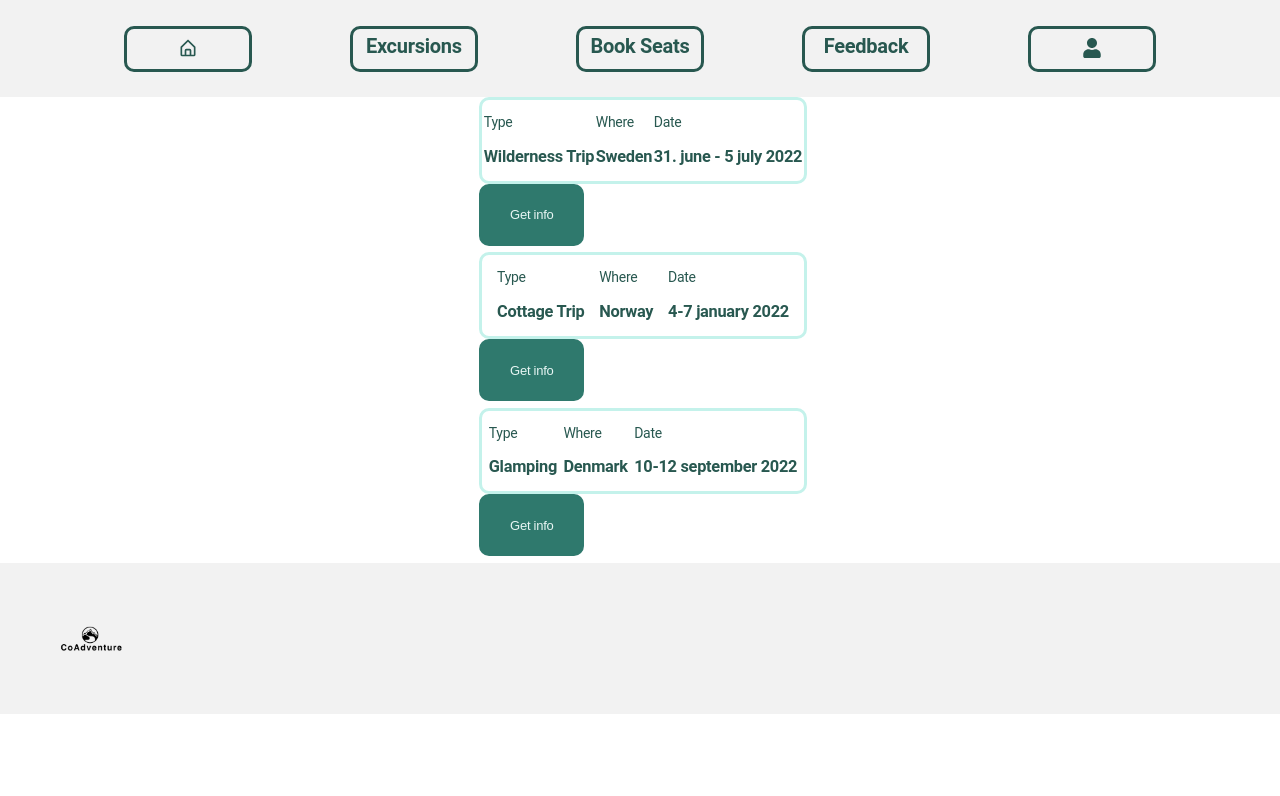
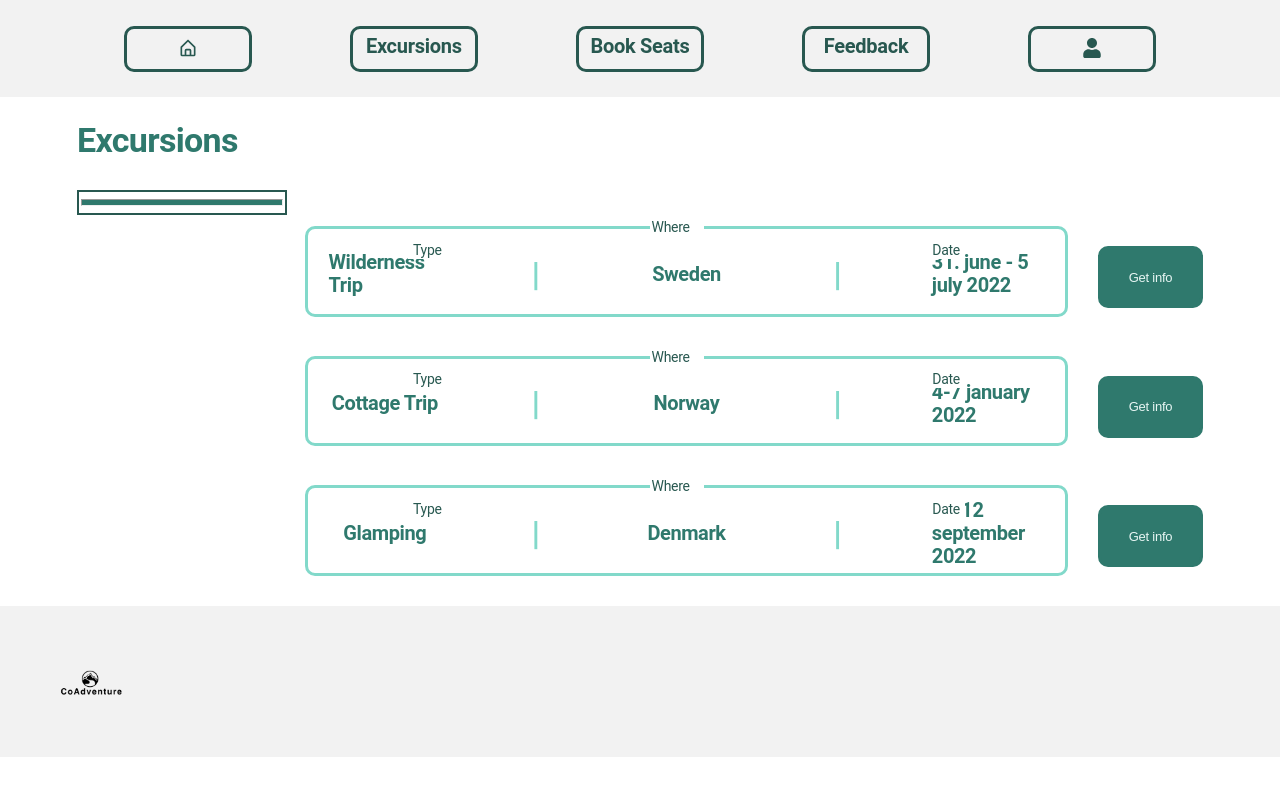
Before and after one commit to EliBB/TID_Group6, a React (Create React App) app in the folder coadventure/: page /excursions in a window 1280 px wide. Shown: the top 796 px of the page. Built offline with nearby package versions, Linux system fonts and the light colour scheme; what parse would draw is missing.

Commit message:
implementation of components

```diff
--- a/coadventure/src/components/Excursions/ExcursionInfo.css
+++ b/coadventure/src/components/Excursions/ExcursionInfo.css
@@ -1,10 +1,14 @@
 .data{
     display: flex;
     flex-direction: column;
+    width: 800px;
+    margin-top: 20px;
 }
 
 .info-row{
     display: flex;
+    flex-direction: row;
+    align-items: center;
     margin-bottom: 2%;
     justify-content: space-between;
 }
--- a/coadventure/src/components/Excursions/ExcursionInfo.js
+++ b/coadventure/src/components/Excursions/ExcursionInfo.js
@@ -56,22 +56,28 @@ const ExcursionInfo = ({goNextStep, goBackStep}) => {
                                 <h3>Children: {excursion.children}</h3>
                             </div>
                         </div>
+
                     </div>
-
-                    <div>
-                        <h1>Shopping List</h1>
-                    </div>
-                </div>
-
-                <div className="button-row">
-                    <button className="green-button" onClick={goBackStep}>
-                        Cancel
-                    </button>
 
                     <button className="green-button" type="submit" onClick={goNextStep}>
                         Sign up
                     </button>
+
                 </div>
+
+                <div className="button-row">
+                    <div>
+                        <h1>Shopping List</h1>
+                    </div>
+                    <div>
+                        <h1>Duty List</h1>
+                    </div>
+
+                </div>
+
+                <button className="green-button" onClick={goBackStep}>
+                    Back
+                </button>
             </div>
             ))}
 
--- /dev/null
+++ b/coadventure/src/components/Excursions/ExcursionOverview.css
@@ -0,0 +1,41 @@
+.member-container{
+    display: flex;
+
+}
+
+.header-member{
+    height: 70px;
+
+}
+
+.member-excursions{
+    display: flex;
+    flex-direction: column;
+
+    margin-left: 20px;
+    margin-top: 120px;
+    width: 900px;
+
+}
+
+.all-excursions{
+    display: flex;
+    flex-direction: column;
+
+}
+
+.one-excursion{
+    display: flex;
+    justify-content: space-around;
+    align-items: center;
+
+}
+
+.info-excursion{
+    width: 800px;
+
+}
+
+.button-getInfo{
+    margin-bottom: 10px;
+}
--- a/coadventure/src/components/Excursions/ExcursionOverview.js
+++ b/coadventure/src/components/Excursions/ExcursionOverview.js
@@ -1,4 +1,7 @@
 import React from "react";
+import ColoredLine from "../smallComponents/LineHeader"
+import OverviewExcursions from "../smallComponents/OverviewExcursions";
+import './ExcursionOverview.css'
 
 const ExcursionOverview = ({goNextStep}) => {
 
@@ -9,35 +12,43 @@ const ExcursionOverview = ({goNextStep}) => {
     ]
 
     return(
-        <div className="data">
-            {excursions.map(excursion => (
-                <div className="info-row">
-                    <div className="row">
-                        <div className="row-item" key={excursion.excursionId}>
-                            <div className="col-item">
-                                <p>Type</p>
-                                <h3>{excursion.type}  </h3>
+        <div className="member-container">
+            <div className="member-header">
+                <div className="header-member">
+                    <h1 className="header1">Excursions</h1>
                 </div>
 
-                            <div className="col-item">
-                                <p>Where</p>
-                                <h3>{excursion.where} </h3>
-                            </div>
 
-                            <div className="col-item">
-                                <p>Date</p>
-                                <h3>{excursion.date}</h3>
-                            </div>
+                <div className="horizontal-line">
+                    <ColoredLine></ColoredLine>
                 </div>
             </div>
 
-                    <div>
+            <div className="member-excursions">
+
+                <div className="all-excursions">
+                    {excursions.map(excursion => (
+                        <div className="one-excursion" key={excursion.excursionId}>
+
+                            <div className="info-excursion">
+                                <OverviewExcursions type={excursion.type}
+                                where={excursion.where}
+                                date={excursion.date}
+                                actionBtn="Get Info"></OverviewExcursions>
+                            </div>
+
+                            <div className="button-getInfo">
                                 <button className="green-button" onClick={goNextStep}>
                                     Get info
                                 </button>
                             </div>
+
                         </div>
                     ))}
+                </div>
+
+            </div>
+
         </div>
     )
 }
--- a/coadventure/src/components/Login/Login.js
+++ b/coadventure/src/components/Login/Login.js
@@ -3,7 +3,7 @@ import './Login.css';
 
 import { Link } from 'react-router-dom';
 import Parse from 'parse';
-import SignUp from "../SignUp/SignUp";
+//import SignUp from "../SignUp/SignUp";
 
 function Login(){
     const [email, setEmail] = useState("");
--- a/coadventure/src/components/MenuBar/Profile.css
+++ b/coadventure/src/components/MenuBar/Profile.css
@@ -1,7 +1,11 @@
+.main-container{
+    display: flex;
+    flex-direction: column;
+}
+
 .profile-main-container{
     display: flex;
-    justify-content: flex-start;
-
+    margin-bottom: 50px;
 }
 
 .container-header{
@@ -56,6 +60,27 @@
 .excursion-container{
     display: flex;
     flex-direction: column;
-    margin-left: 150px;
-    margin-top: 80px;
+    margin-left: 180px;
+    margin-top: 20px;
 }
+
+.users-excursions{
+    display: flex;
+    flex-direction: column;
+
+}
+
+.excursion{
+    display: flex;
+    align-items: center;
+
+}
+
+.info-bar{
+    width: 800px;
+
+}
+
+.button-info{
+    margin-bottom: 10px;
+}
--- a/coadventure/src/components/MenuBar/Profile.js
+++ b/coadventure/src/components/MenuBar/Profile.js
@@ -1,12 +1,11 @@
 import React from "react";
 import "./Profile.css";
 import profilePic from '../../images/profile_picture.png';
-import Overview from '../smallComponents/OverviewExcursions';
+import OverviewExcursions from '../smallComponents/OverviewExcursions';
 import ColoredLine from '../smallComponents/LineHeader';
+import BtnDelete from "../smallComponents/BtnDelete";
 
 function Profile(){
-    const btnAction = "Delete Registration"
-    const btnLink = "/bookSeats"
 
     const profileInfo = {
         name: "Oscar Petersen",
@@ -16,13 +15,19 @@ function Profile(){
         number: 24254546,
     };
 
+    const excursions = [
+        {excursionId: 1, type: 'Wilderness Trip', where: 'Sweden', date: '31. june - 5 july 2022'},
+        {excursionId: 2, type: 'Cottage Trip', where: 'Norway', date: '4-7 january 2022'},
+        {excursionId: 3, type: 'Glamping', where: 'Denmark', date: '10-12 september 2022'},
+    ]
+
     return(
         <div className="main-container">
 
             <div className="profile-main-container">
                 <div className="container-header">
                     <div className ="header-profile">
-                        <p>Profile</p>
+                        <h1>Profile</h1>
 
                     </div>
                     <div className="horizontal-line">
@@ -34,7 +39,7 @@ function Profile(){
                 <div className="profile-info-container">
                     <div className="profile-col1">
                         <div className ="header-profile">
-                            <p>{profileInfo.name}</p>
+                            <h2>{profileInfo.name}</h2>
                         </div>
                         <div className="image-profile">
                             <img src={profilePic} className="profilePic" alt="ProfilePic"/>
@@ -43,25 +48,25 @@ function Profile(){
 
                     <div className="profile-col2">
                         <div className ="profile-row-item">
-                            <p>Email:</p>
+                            <h2>Email:</h2>
                         </div>
                         <div className ="profile-row-info">
                             <p>{profileInfo.email}</p>
                         </div>
                         <div className ="profile-row-item">
-                            <p>Age:</p>
+                            <h2>Age:</h2>
                         </div>
                         <div className ="profile-row-info">
                             <p>{profileInfo.age}</p>
                         </div>
                         <div className ="profile-row-item">
-                            <p>Address:</p>
+                            <h2>Address:</h2>
                         </div>
                         <div className ="profile-row-info">
                             <p>{profileInfo.address}</p>
                         </div>
                         <div className ="profile-row-item">
-                            <p>Phone Number:</p>
+                            <h2>Phone Number:</h2>
                         </div>
                         <div className ="profile-row-info">
                             <p>{profileInfo.number}</p>
@@ -75,7 +80,29 @@ function Profile(){
                 <div className ="profile-row-item">
                     <p>Registered excursions:</p>
                 </div>
-                <Overview actionBtn={btnAction} linkBtn={btnLink}/>
+
+                <div className="users-excursions">
+
+                    <div className="excursion-overview">
+                        {excursions.map(excursion => (
+                            <div className="excursion" key={excursion.excursionId}>
+
+                                <div className="info-bar">
+                                    <OverviewExcursions type={excursion.type}
+                                    where={excursion.where}
+                                    date={excursion.date}
+                                    actionBtn="Get Info"></OverviewExcursions>
+                                </div>
+
+                                <div className="button-info">
+                                    <BtnDelete className="button-info" actionBtn="Delete Registration" ></BtnDelete>
+                                </div>
+
+                            </div>
+                        ))}
+                    </div>
+
+                </div>
 
             </div>
         </div>
--- a/coadventure/src/components/smallComponents/AlertDelete.js
+++ b/coadventure/src/components/smallComponents/AlertDelete.js
@@ -7,10 +7,10 @@ function AlertDelete(props){
     return(props.trigger) ? (
         <div className="alert">
             <div className='alert-inner'>
-                <p className="header1">Are you sure you want to delete?</p>
+                <h1>Are you sure you want to delete?</h1>
 
                 <div className="container-btns">
-                    <button className="green-btn" onClick={() => props.setTrigger(false)}>
+                    <button className="green-button" onClick={() => props.setTrigger(false)}>
                         Cancel
                     </button>
 
--- /dev/null
+++ b/coadventure/src/components/smallComponents/BtnDelete.js
@@ -0,0 +1,19 @@
+import React from "react";
+import { useState } from "react";
+import AlertDelete from "./AlertDelete";
+
+function BtnDelete(props){
+
+    const [buttonAlert, setButtonAlert] = useState(false);
+
+    return(
+        <div>
+            <button className="green-button" onClick={() => setButtonAlert(true)}>
+                {props.actionBtn}
+            </button>
+            <AlertDelete trigger={buttonAlert} setTrigger={setButtonAlert}></AlertDelete>
+        </div>
+    )
+}
+
+export default BtnDelete;
--- a/coadventure/src/components/smallComponents/OverviewExcursions.css
+++ b/coadventure/src/components/smallComponents/OverviewExcursions.css
@@ -11,6 +11,7 @@
     margin-right: 30px;
     margin-bottom: 30px;
     height: 80px;
+    width: 700px;
 
     border: solid #82D9CA;
     border-radius: 10px;
@@ -22,7 +23,8 @@
     justify-content: center;
     flex: 1.5;
     color:#82D9CA;
-
+    font-size: 34px;
+    font-weight: bold;
 }
 
 .info{
@@ -31,13 +33,6 @@
     flex: 1;
     margin-right: 10px;
     margin-left: 10px;
-}
-
-.button-column{
-    flex: 0.5;
-    align-self: center;
-    margin-right: 80px;
-    margin-bottom: 20px;
 }
 
 fieldset{
--- a/coadventure/src/components/smallComponents/OverviewExcursions.js
+++ b/coadventure/src/components/smallComponents/OverviewExcursions.js
@@ -1,72 +1,36 @@
 import React from "react";
 import "./OverviewExcursions.css";
-import { useState } from "react";
-import AlertDelete from "./AlertDelete";
 
 function OverviewExcursions(props){
 
-    const [buttonAlert, setButtonAlert] = useState(false);
-
-    const excursions = [
-        {excursionId: 1, type: 'Wilderness Trip', where: 'Sweden', date: '31. june - 5 july 2022'},
-        {excursionId: 2, type: 'Cottage Trip', where: 'Norway', date: '4-7 january 2022'},
-        {excursionId: 3, type: 'Glamping', where: 'Denmark', date: '10-12 september 2022'},
-
-    ]
-
-    const handleClick = (event) => {
-        if(event === "Delete Registration"){
-            <alert>nono </alert>
-
-        }
-        else{
-            return;
-        }
-    }
-
-
     return(
-        <div>
-            {excursions.map(excursion => (
-                <div className="overview-container" key={excursion.excursionId}>
+        <div className="overview-container">
             <fieldset className="info-excursion-container">
                 <legend className="border-header">
                     Where
                 </legend>
 
                 <div className="info">
-                            <p className="header2">{excursion.type}</p>
+                    <h2>{props.type}</h2>
                 </div>
 
-                        <h1 className="line">|</h1>
+                <p className="line">|</p>
 
                 <div className="info">
-                            <p className="header2">{excursion.where}</p>
+                    <h2>{props.where}</h2>
                 </div>
 
-                        <h1 className="line">|</h1>
+                <p className="line">|</p>
 
                 <div className="info">
-                            <p className="header2">{excursion.date}</p>
+                    <h2>{props.date}</h2>
                 </div>
 
             </fieldset>
 
-                    <div className="button-column">
-                        <button className="green-btn" onClick={() => setButtonAlert(true)}>
-                            {props.actionBtn}
-                        </button>
-                    </div>
-
-                </div>
-            ))}
-
-            <AlertDelete trigger={buttonAlert} setTrigger={setButtonAlert}></AlertDelete>
         </div>
     )
 
 }
 
 export default OverviewExcursions;
-
-//handleClick(props.actionBtn)
```
Also changed, not shown: coadventure/src/components/smallComponents/BtnLink.js (added, +16 -0 lines). Lines whose indentation alone changed are shown as unchanged.
